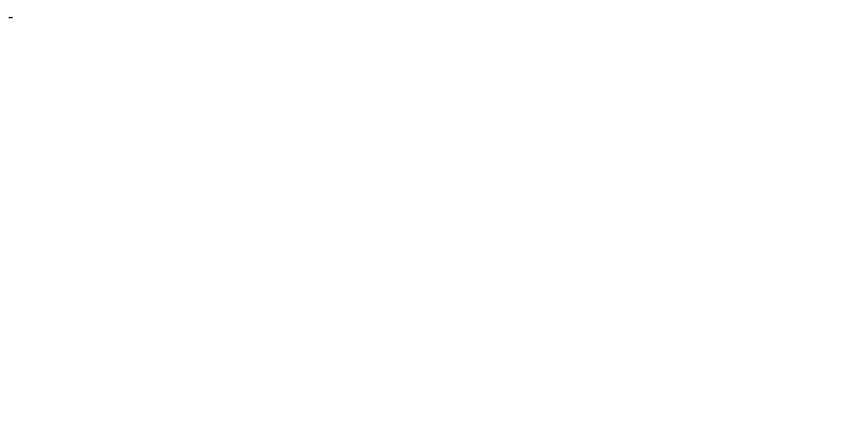
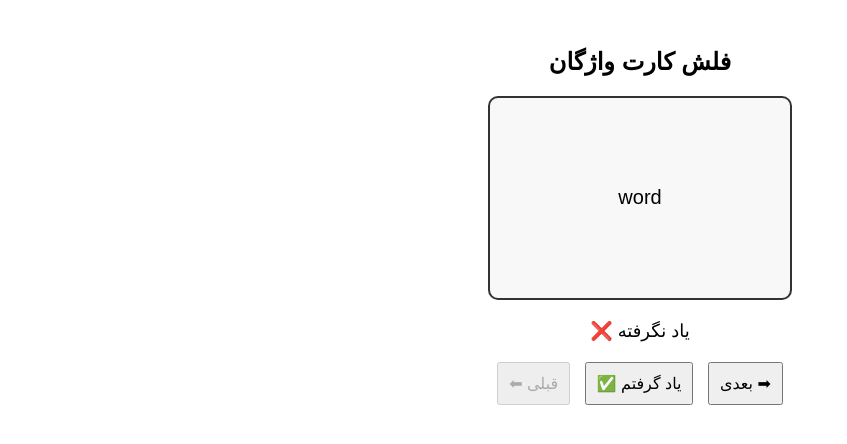
Before and after one commit to abh1988/abh1988.gitgub.io, a plain HTML site: page index.html in a window 1280 px wide. Shown: the whole page, without its empty margins (0-847 px from the left). Drawn offline with nearby package versions, Linux system fonts and the light colour scheme.

Commit message:
Update index.html

```diff
--- a/index.html
+++ b/index.html
@@ -1 +1,103 @@
--
+<!DOCTYPE html>
+<html lang="fa">
+<head>
+    <meta charset="UTF-8">
+    <meta name="viewport" content="width=device-width, initial-scale=1.0">
+    <title>فلش کارت واژگان</title>
+    <script src="https://cdnjs.cloudflare.com/ajax/libs/PapaParse/5.3.2/papaparse.min.js"></script>
+    <style>
+        body { font-family: Arial, sans-serif; text-align: center; padding: 20px; }
+        #card { width: 300px; height: 200px; margin: 20px auto; display: flex;
+                align-items: center; justify-content: center;
+                border: 2px solid #333; border-radius: 10px;
+                cursor: pointer; font-size: 20px; background: #f8f8f8; }
+        #nav-buttons, #confirm-button { margin-top: 10px; }
+        button { padding: 10px; font-size: 16px; margin: 5px; cursor: pointer; }
+        #status { font-size: 18px; margin-top: 10px; }
+    </style>
+</head>
+<body>
+
+    <h2>فلش کارت واژگان</h2>
+    <div id="card">در حال بارگذاری فایل...</div>
+    <div id="status"></div>
+    <div id="nav-buttons">
+        <button id="prev" disabled>⬅ قبلی</button>
+        <button id="confirm-button" disabled>✅ یاد گرفتم</button>
+        <button id="next" disabled>بعدی ➡</button>
+    </div>
+
+    <script>
+        let words = []; // آرایه‌ای برای ذخیره داده‌های CSV
+        let learnedStatus = JSON.parse(localStorage.getItem('learnedStatus')) || []; // وضعیت یادگیری از حافظه
+        let currentIndex = 0;
+        let showMeaning = false;
+
+        // بارگذاری فایل a.csv از سرور محلی
+        fetch('a.csv')
+            .then(response => response.text())
+            .then(data => {
+                Papa.parse(data, {
+                    complete: function(results) {
+                        words = results.data.filter(row => row.length > 1); // حذف ردیف‌های خالی
+                        learnedStatus = new Array(words.length).fill(false); // مقداردهی اولیه به false
+                        localStorage.setItem('learnedStatus', JSON.stringify(learnedStatus)); // ذخیره وضعیت یادگیری در حافظه
+                        updateCard(); // نمایش اولین کارت
+                        document.getElementById("next").disabled = false;
+                        document.getElementById("confirm-button").disabled = false;
+                    }
+                });
+            })
+            .catch(error => {
+                console.error('خطا در بارگذاری فایل:', error);
+                document.getElementById("card").innerText = 'خطا در بارگذاری فایل';
+            });
+
+        document.getElementById("card").addEventListener("click", function() {
+            if (words.length === 0) return;
+            showMeaning = !showMeaning;
+            updateCard();
+        });
+
+        document.getElementById("prev").addEventListener("click", function() {
+            if (currentIndex > 0) {
+                currentIndex--;
+                showMeaning = false;
+                updateCard();
+            }
+        });
+
+        document.getElementById("next").addEventListener("click", function() {
+            if (currentIndex < words.length - 1) {
+                currentIndex++;
+                showMeaning = false;
+                updateCard();
+            }
+        });
+
+        document.getElementById("confirm-button").addEventListener("click", function() {
+            learnedStatus[currentIndex] = true;
+            localStorage.setItem('learnedStatus', JSON.stringify(learnedStatus)); // ذخیره وضعیت یادگیری در حافظه
+            updateCard();
+        });
+
+        function updateCard() {
+            const card = document.getElementById("card");
+            const status = document.getElementById("status");
+
+            if (!showMeaning) {
+                card.innerText = words[currentIndex][0]; // نمایش کلمه (ستون اول)
+            } else {
+                card.innerText = words[currentIndex].join("\n"); // نمایش معنی (ستون دوم)
+            }
+
+            // نمایش وضعیت یادگیری
+            status.innerText = learnedStatus[currentIndex] ? "✅ یاد گرفته شد" : "❌ یاد نگرفته";
+
+            document.getElementById("prev").disabled = (currentIndex === 0);
+            document.getElementById("next").disabled = (currentIndex === words.length - 1);
+        }
+    </script>
+
+</body>
+</html>
```
